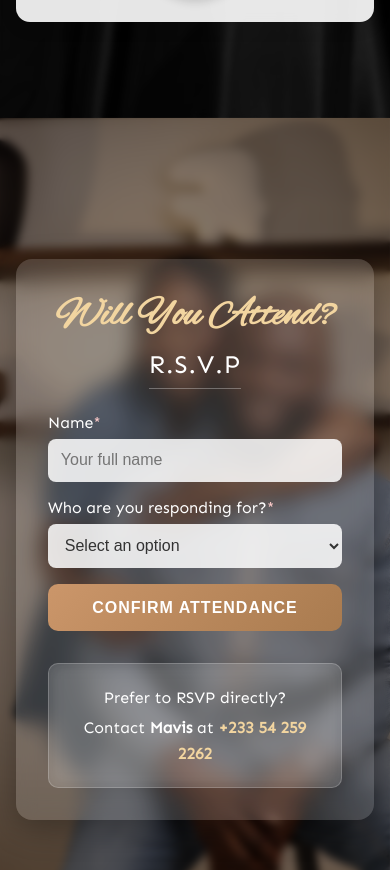
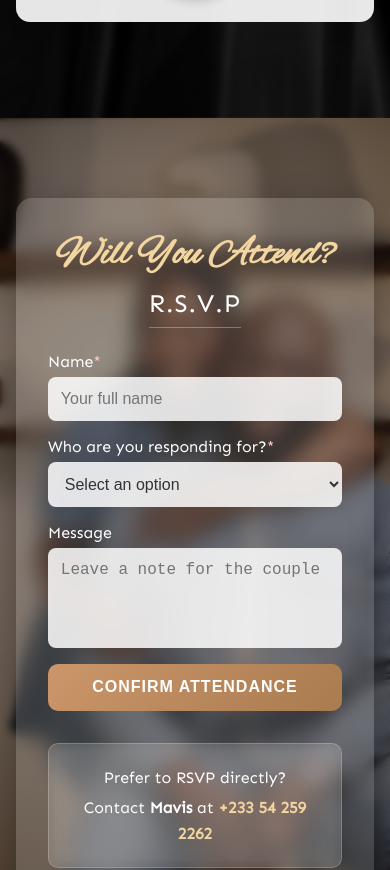
Before and after one commit to gaby96/WeddingWebsite, a React (Create React App) app: page / in a window 390 px wide. Shown: the part 8974-9844 px from the top of the page. Built offline with nearby package versions, Linux system fonts and the light colour scheme.

Commit message:
working on responsiveness for rsvp page

```diff
--- a/src/components/Home/Layout/RSVP/RSVP.js
+++ b/src/components/Home/Layout/RSVP/RSVP.js
@@ -5,15 +5,45 @@ import validate from "./validateInfo";
 import html2canvas from "html2canvas";
 import jsPDF from "jspdf";
 
+const GOOGLE_SHEET_WEB_APP_URL = 'https://script.google.com/macros/s/AKfycbzI4ID5IShVMyMSYV7lrvgXVEHMmDpIormaimXImtvocsX1SNXYoFvcEqY89lOeY5knBA/exec';
 const RSVP = () => {
   const { handleChange, handleSubmit, values, error } = useForm(validate);
   const [showCard, setShowCard] = useState(false);
 
-  const handleRSVPSubmit = (e) => {
-    e.preventDefault();
-    handleSubmit(e);
-    if (values.name && !error.name) setShowCard(true);
-  };
+  const handleRSVPSubmit = async (e) => {
+  e.preventDefault();
+  handleSubmit(e);
+
+  // Validate basic fields
+  if (!values.name || error.name) return;
+
+  try {
+    // 🟢 Send data to Google Sheets
+    await fetch(GOOGLE_SHEET_WEB_APP_URL, {
+      method: "POST",
+      mode: "no-cors", // required for Google Apps Script
+      headers: {
+        "Content-Type": "application/json",
+      },
+      body: JSON.stringify({
+        name: values.name,
+        side: values.side,
+        message: values.message || "",
+        timestamp: new Date().toISOString(),
+      }),
+    });
+
+    console.log("✅ RSVP sent to Google Sheets!");
+    setShowCard(true); // show invite card after successful submit
+    values.name = "";
+    values.side = "";
+    values.message = "";
+  } catch (err) {
+    console.error("❌ Failed to submit RSVP:", err);
+    alert("Something went wrong while sending your RSVP. Please try again.");
+  }
+};
+
 
   const downloadInvite = async () => {
   const el = document.getElementById("invite-card");
@@ -100,7 +130,7 @@ const RSVP = () => {
                   <option value="groom">Groom</option>
                 </select>
               </FormDiv>
-              {/* <FormDiv>
+              <FormDiv>
                 <label htmlFor="message">Message</label>
                 <textarea
                   id="message"
@@ -109,7 +139,7 @@ const RSVP = () => {
                   onChange={handleChange}
                   placeholder="Leave a note for the couple"
                 ></textarea>
-              </FormDiv> */}
+              </FormDiv>
 
               <Button type="submit">Confirm Attendance</Button>
             </form>
```
